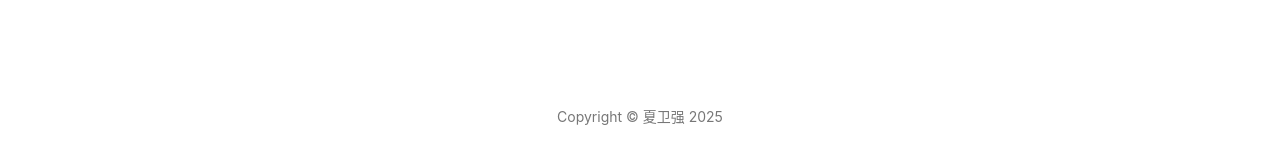
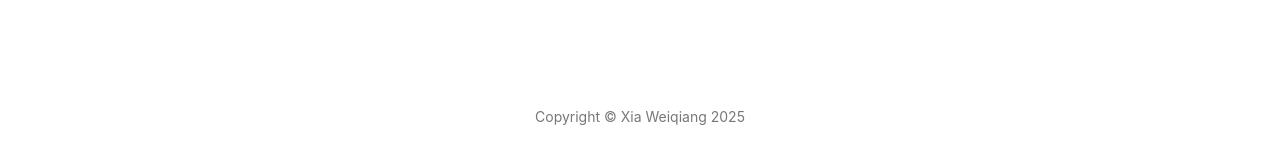
Before and after one commit to xiatour/xiatour.github.io, a Jekyll site: the page built from index.html, in a window 1280 px wide. Shown: the part 679-843 px from the top of the page. Built offline with Jekyll 4.4.1, drawn with Linux system fonts in a browser that asks for light colours; nearby versions of some CDN libraries; the list of posts is cut into pages by our own code; comment, search, counter and statistics services are not loaded; some of the changed lines change nothing that is shown.

Commit message:
Update footer.html

```diff
--- a/_includes/footer.html
+++ b/_includes/footer.html
@@ -7,7 +7,7 @@
                 {% include sns-links.html center=true %}
 
                 <p class="copyright text-muted">
-                    Copyright &copy; {{ "夏卫强" }} {{ site.time | date: '%Y' }}
+                    Copyright &copy; {{ "Xia Weiqiang" }} {{ site.time | date: '%Y' }}
                 </p>
             </div>
         </div>
```
